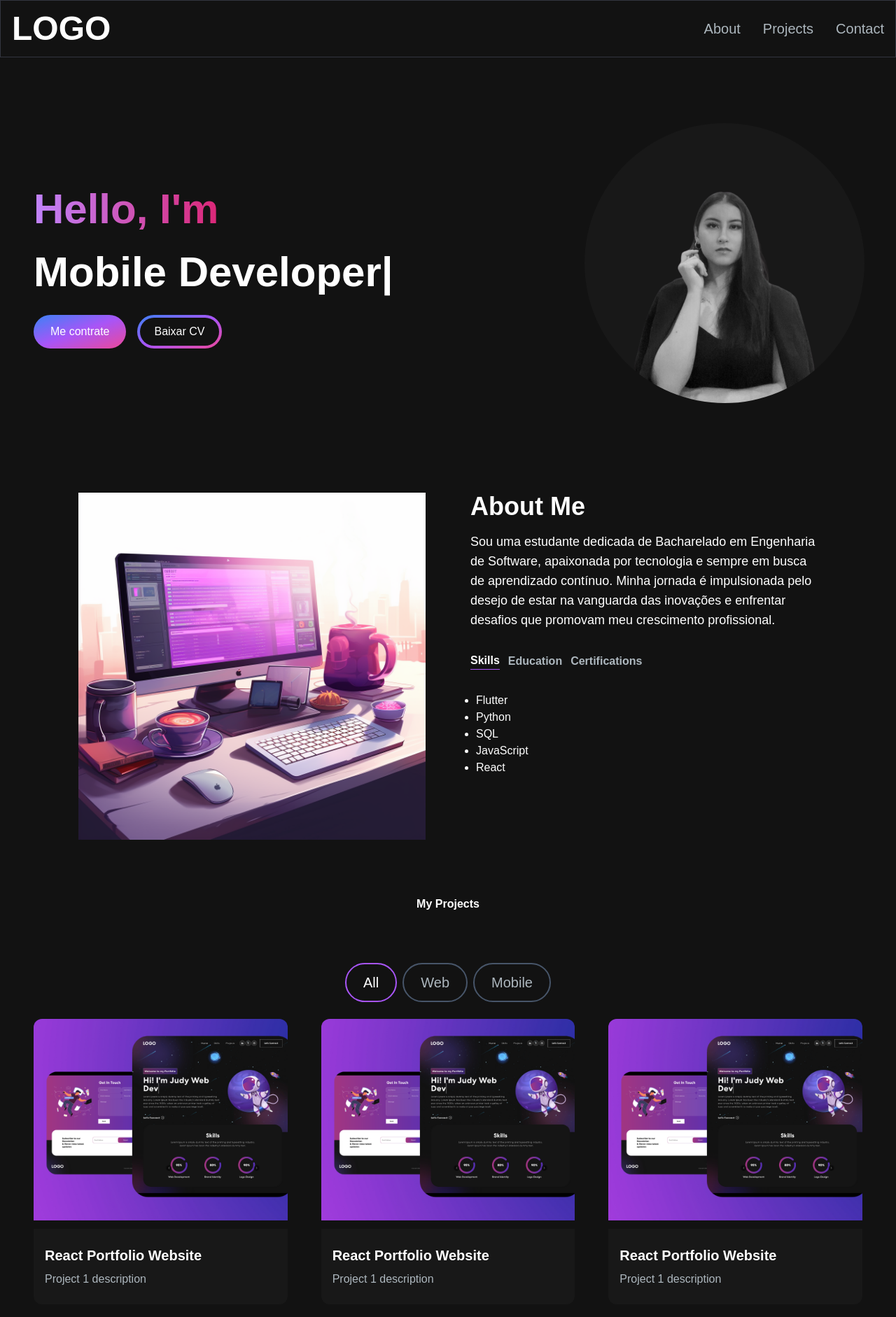
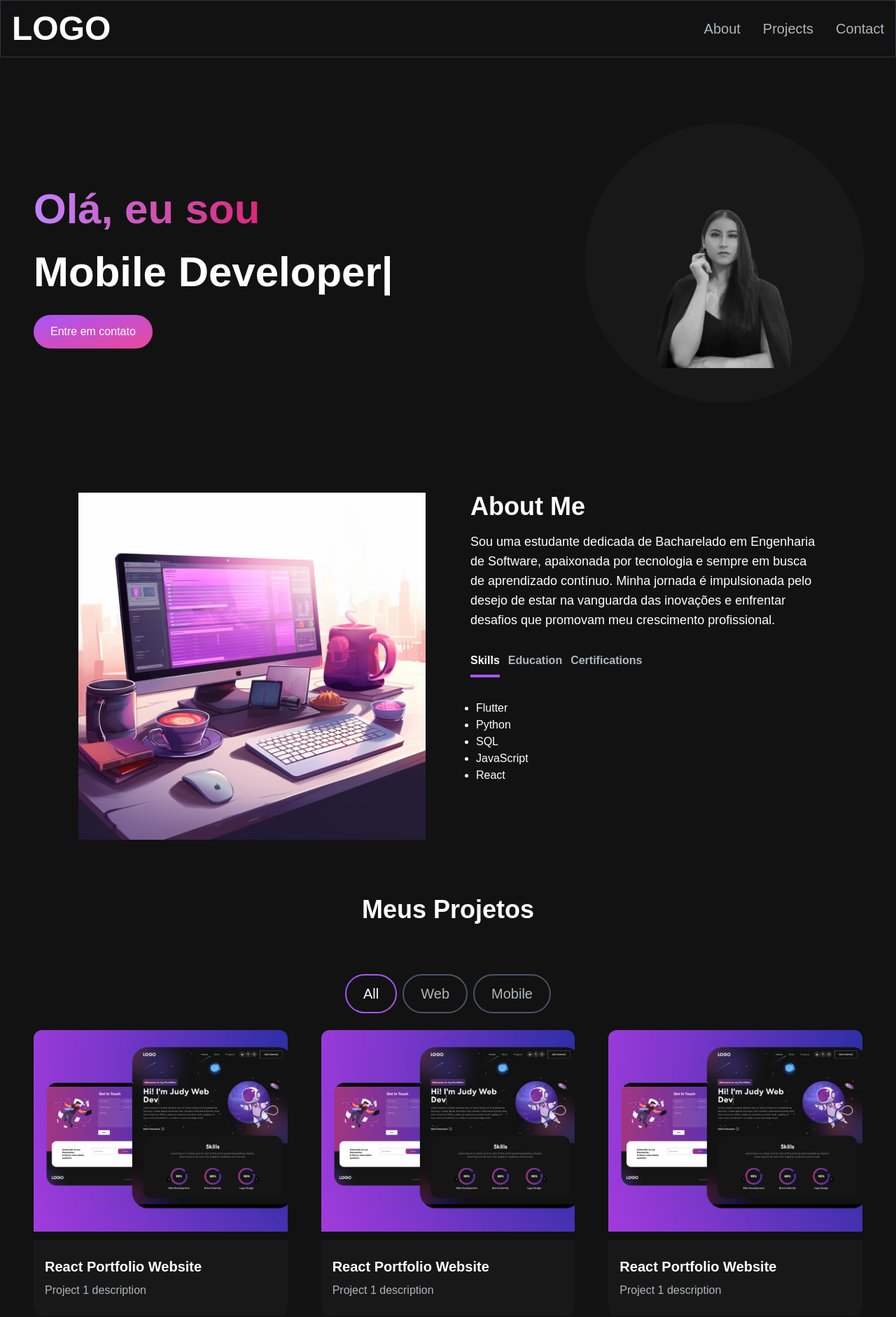
Before and after one commit to gabimatueda/portfolio-gabi, a Next.js app: page / in a window 1280 px wide. Shown: the top 1882 px of the page at 70% size. Built offline with nearby package versions, Linux system fonts and the light colour scheme.

Commit message:
feat: animations

```diff
--- a/src/app/components/AchievementsSection.jsx
+++ b/src/app/components/AchievementsSection.jsx
@@ -1,4 +1,13 @@
+"use client";
 import React from "react";
+import dynamic from "next/dynamic";
+
+const AnimatedNumbers = dynamic(
+  () => {
+    return import("react-animated-numbers");
+  },
+  { ssr: false }
+);
 
 const achievementsList = [
   {
@@ -21,16 +30,33 @@ const achievementsList = [
   },
 ];
 
-const AchievimentsSection = () => {
+const AchievementsSection = () => {
   return (
     <div className="py-8 px-4 xl:gap-16 sm:py-16 xl:px-16">
-        <div className="border-[#33353F] border rounded-md py-8 px-17 flex flex-row items-center justify-between">
+      <div className="sm:border-[#33353F] sm:border rounded-md py-8 px-16 flex flex-col sm:flex-row items-center justify-between">
         {achievementsList.map((achievement, index) => {
           return (
             <div
               key={index}
-                 className="flex flex-col items-center justify-center mx-4">
-                    <h2 className="text-white text-4xl font-bold">{achievement.value}</h2>
+              className="flex flex-col items-center justify-center mx-4 my-4 sm:my-0"
+            >
+              <h2 className="text-white text-4xl font-bold flex flex-row">
+                {achievement.prefix}
+                <AnimatedNumbers
+                  includeComma
+                  animateToNumber={parseInt(achievement.value)}
+                  locale="en-US"
+                  className="text-white text-4xl font-bold"
+                  configs={(_, index) => {
+                    return {
+                      mass: 1,
+                      friction: 100,
+                      tensions: 140 * (index + 1),
+                    };
+                  }}
+                />
+                {achievement.postfix}
+              </h2>
               <p className="text-[#ADB7BE] text-base">{achievement.metric}</p>
             </div>
           );
@@ -40,4 +66,4 @@ const AchievimentsSection = () => {
   );
 };
 
-export default AchievimentsSection;
+export default AchievementsSection;
--- a/src/app/components/HeroSection.jsx
+++ b/src/app/components/HeroSection.jsx
@@ -1,27 +1,34 @@
 "use client";
 import React from "react";
 import Image from "next/image";
-import { TypeAnimation } from 'react-type-animation';
-
+import { TypeAnimation } from "react-type-animation";
+import { motion } from "framer-motion";
+import Link from "next/link";
 
 const HeroSection = () => {
   return (
     <section className="lg:py-16">
       <div className="grid grid-cols-1 sm:grid-cols-12">
-                <div className="col-span-8 place-self-center text-center sm:text-left justify-self-start">
+        <motion.div
+          initial={{ opacity: 0, scale: 0.5 }}
+          animate={{ opacity: 1, scale: 1 }}
+          transition={{ duration: 0.5 }}
+          className="col-span-8 place-self-center text-center sm:text-left justify-self-start"
+        >
           <h1 className="text-white mb-4 text-4xl sm:text-5xl lg:text-6xl lg:leading-normal font-extrabold">
-                        <span className="text-transparent bg-clip-text bg-gradient-to-r from-primary-400 to-secondary-600">Hello, I'm{" "}
+            <span className="text-transparent bg-clip-text bg-gradient-to-r from-primary-400 to-secondary-600">
+              Olá, eu sou{" "}
             </span>
             <br></br>
             <TypeAnimation
               sequence={[
-                                'Gabriela Mayumi',
+                "Gabriela Mayumi",
                 1000,
-                                'Web Developer',
+                "Web Developer",
                 1000,
-                                'Mobile Developer',
+                "Mobile Developer",
                 1000,
-                                'UI/UX Designer',
+                "UI/UX Designer",
                 1000,
               ]}
               wrapper="span"
@@ -29,27 +36,39 @@ const HeroSection = () => {
               repeat={Infinity}
             />
           </h1>
-                    {/* <p className="text-[#ADB7BE] text-base sm:text-lg mb-6 lg:text-xl">
-                        Lorem ipsum dolor sit amet. Cum molestiae nisi non maiores obcaecati ad quia soluta hic veritatis aperiam est quaerat facilis et voluptatem temporibus qui doloribus sint! Qui animi labore et nihil dolores et quaerat saepe qui facilis dignissimos ea quia impedit est libero fugiat.
-                    </p> */}
           <div>
-                        <button className="px-6 py-3 w-full sm:w-fit rounded-full mr-4 bg-gradient-to-br  from-blue-500 via-primary-500 to-secondary-500 hover:bg-slate-200 text-white">Me contrate</button>
-                        <button className="px-1 py-1 w-full sm:w-fit rounded-full bg-gradient-to-br from-blue-500 via-primary-500 to-secondary-500 hover:bg-slate-800 text-white">
-                            <span className="block bg-[#121212] hover:bg-slate-800  rounded-full px-5 py-2">Baixar CV</span>
-                        </button>
+            <Link
+              href="/#contact"
+              className="px-6 inline-block py-3 w-full sm:w-fit rounded-full mr-4 bg-gradient-to-br from-primary-500 to-secondary-500 hover:bg-slate-200 text-white"
+            >
+              Entre em contato
+            </Link>
+            {/* <Link
+              href="/"
+              className="px-1 inline-block py-1 w-full sm:w-fit rounded-full bg-gradient-to-br from-primary-500 to-secondary-500 hover:bg-slate-800 text-white mt-3"
+            >
+              <span className="block bg-[#121212] hover:bg-slate-800 rounded-full px-5 py-2">
+                Download CV
+              </span>
+            </Link> */}
           </div>
-                </div>
-                <div className="col-span-4 place-self-center mt-4 lg:mt-0">
+        </motion.div>
+        <motion.div
+          initial={{ opacity: 0, scale: 0.5 }}
+          animate={{ opacity: 1, scale: 1 }}
+          transition={{ duration: 0.5 }}
+          className="col-span-4 place-self-center mt-4 lg:mt-0"
+        >
           <div className="rounded-full bg-[#181818] w-[250px] h-[250px] lg:w-[400px] lg:h-[400px] relative">
             <Image
               src="/images/hero-image.png"
               alt="hero image"
-                        className="absolute transform -translate-x-1/2 -translate-y-1/2 top-1/2 left-1/2 rounded-full"
-                        width={400}
+              className="absolute transform -translate-x-1/2 -translate-y-1/2 top-1/2 left-1/2"
+              width={300}
               height={300}
             />
           </div>
-                </div>
+        </motion.div>
       </div>
     </section>
   );
--- a/src/app/components/ProjectsSection.jsx
+++ b/src/app/components/ProjectsSection.jsx
@@ -1,7 +1,8 @@
 "use client";
-import React, { useState } from "react";
+import React, { useState, useRef } from "react";
 import ProjectCard from "./ProjectCard";
 import ProjectTag from "./ProjectTag";
+import { motion, useInView } from "framer-motion";
 
 const projectsData = [
     {
@@ -35,25 +36,41 @@ const projectsData = [
 
 const ProjectsSection = () => {
     const [tag, setTag] = useState("All");
+    const ref = useRef(null);
+    const isInView = useInView(ref, { once: true });
 
     const handleTagChange = (newTag) => {
         setTag(newTag);
     };
 
-    const filteredProjects = projectsData.filter((project) => project.tag.includes(tag));
+    const filteredProjects = projectsData.filter((project) =>
+        project.tag.includes(tag)
+    );
+
+    const cardVariants = {
+        initial: { y: 50, opacity: 0},
+        animate: { y: 0, opacity: 1},
+    };
 
     return (
-        <>
-            <h2 className="text-center text-4cl font-bold text-white mt-4 mb-8 md:mb-12">
-                My Projects
+        <section id="projects">
+            <h2 className="text-center text-4xl font-bold text-white mt-4 mb-8 md:mb-12">
+                Meus Projetos
             </h2>
             <div className="text-white flex flex-row justify-center items-center gap-2  py-6">
                 <ProjectTag onClick={handleTagChange} name="All" isSelected={tag === "All"} />
                 <ProjectTag onClick={handleTagChange} name="Web" isSelected={tag === "Web"} />
                 <ProjectTag onClick={handleTagChange} name="Mobile" isSelected={tag === "Mobile"} />
             </div>
-            <div className="grid md:grid-cols-3 gap-8 md:gap-12">
-                {filteredProjects.map((project) => (
+            <ul ref={ref} className="grid md:grid-cols-3 gap-8 md:gap-12">
+                {filteredProjects.map((project, index) => (
+                <motion.li
+                key={index}
+                  variants={cardVariants}
+                  initial="initial"
+                  animate={isInView ? "animate" : "initial"}
+                  transition={{ duration: 0.3, delay: index * 0.4 }}
+                >
                 <ProjectCard
                 key={project.id}
                 title={project.title}
@@ -63,9 +80,10 @@ const ProjectsSection = () => {
                 gitUrl={project.gitUrl}
                 previewUrl={project.previewUrl}
                 />
+                </motion.li>
                 ))}
-                </div>
-        </>
+            </ul>
+        </section>
     );
 };
 
--- a/src/app/components/TabButton.jsx
+++ b/src/app/components/TabButton.jsx
@@ -1,14 +1,24 @@
 import React from "react";
-import NavLink from "./NavLink";
+import { motion } from "framer-motion";
+
+const variants = {
+  default: { width: 0 },
+  active: { width: "calc(100% - 0.75rem)" },
+};
 
 const TabButton = ({ active, selectTab, children }) => {
-    const buttonClasses = active ? 'text-white border-b border-primary-500' : 'text-[#ADB7BE]'
+  const buttonClasses = active ? "text-white" : "text-[#ADB7BE]";
 
   return (
     <button onClick={selectTab}>
       <p className={`mr-3 font-semibold hover:text-white ${buttonClasses}`}>
         {children}
       </p>
+      <motion.div
+        animate={active ? "active" : "default"}
+        variants={variants}
+        className="h-1 bg-primary-500 mt-2 mr-3"
+      ></motion.div>
     </button>
   );
 };
```
Lines whose indentation alone changed are shown as unchanged.
